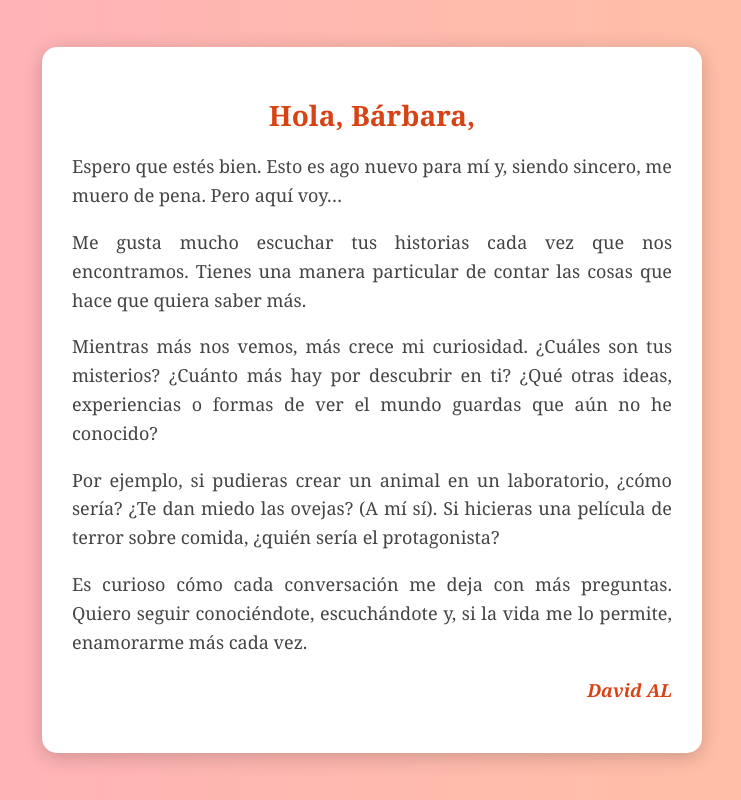
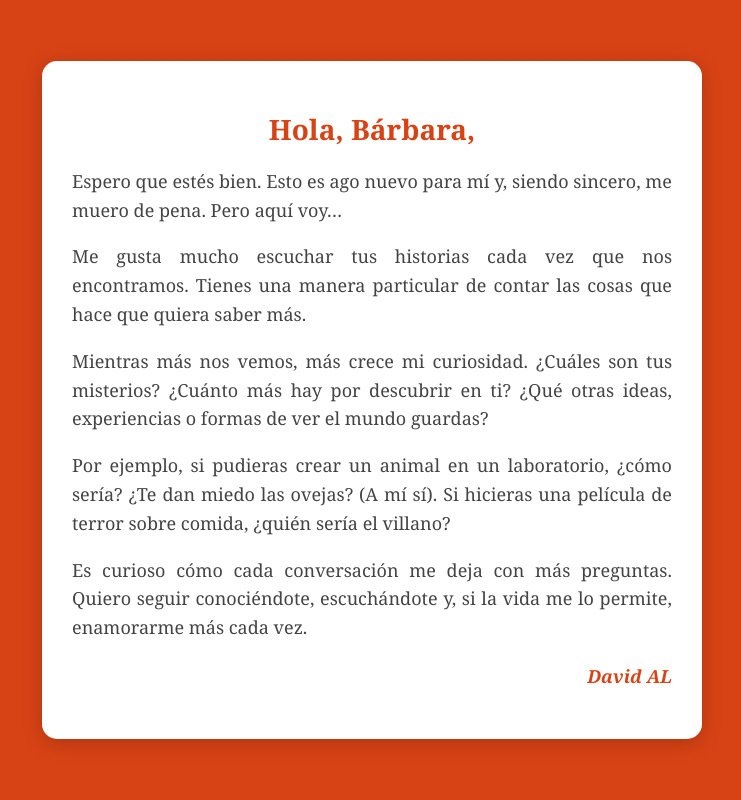
Before and after one commit to DAVTO-AL/carta, a plain HTML site: page index.html in a window 1280 px wide. Shown: the whole page, without its empty margins (268-1009 px from the left). Drawn offline with Linux system fonts and the light colour scheme.

Commit message:
Actualizar index.html

```diff
--- a/index.html
+++ b/index.html
@@ -7,7 +7,7 @@
     <style>
         body {
             font-family: 'Georgia', serif;
-            background: linear-gradient(to right, #ffafbd, #ffc3a0);
+            background: #D84315; /* Fondo del mismo color que la letra */
             margin: 0;
             padding: 0;
             display: flex;
@@ -52,8 +52,8 @@
         <h1>Hola, Bárbara,</h1>
         <p>Espero que estés bien. Esto es ago nuevo para mí y, siendo sincero, me muero de pena. Pero aquí voy…</p>
         <p>Me gusta mucho escuchar tus historias cada vez que nos encontramos. Tienes una manera particular de contar las cosas que hace que quiera saber más.</p>
-        <p>Mientras más nos vemos, más crece mi curiosidad. ¿Cuáles son tus misterios? ¿Cuánto más hay por descubrir en ti? ¿Qué otras ideas, experiencias o formas de ver el mundo guardas que aún no he conocido?</p>
-        <p>Por ejemplo, si pudieras crear un animal en un laboratorio, ¿cómo sería? ¿Te dan miedo las ovejas? (A mí sí). Si hicieras una película de terror sobre comida, ¿quién sería el protagonista?</p>
+        <p>Mientras más nos vemos, más crece mi curiosidad. ¿Cuáles son tus misterios? ¿Cuánto más hay por descubrir en ti? ¿Qué otras ideas, experiencias o formas de ver el mundo guardas?</p>
+        <p>Por ejemplo, si pudieras crear un animal en un laboratorio, ¿cómo sería? ¿Te dan miedo las ovejas? (A mí sí). Si hicieras una película de terror sobre comida, ¿quién sería el villano?</p>
         <p>Es curioso cómo cada conversación me deja con más preguntas. Quiero seguir conociéndote, escuchándote y, si la vida me lo permite, enamorarme más cada vez.</p>
         <p class="signature">David AL</p>
     </div>
```
